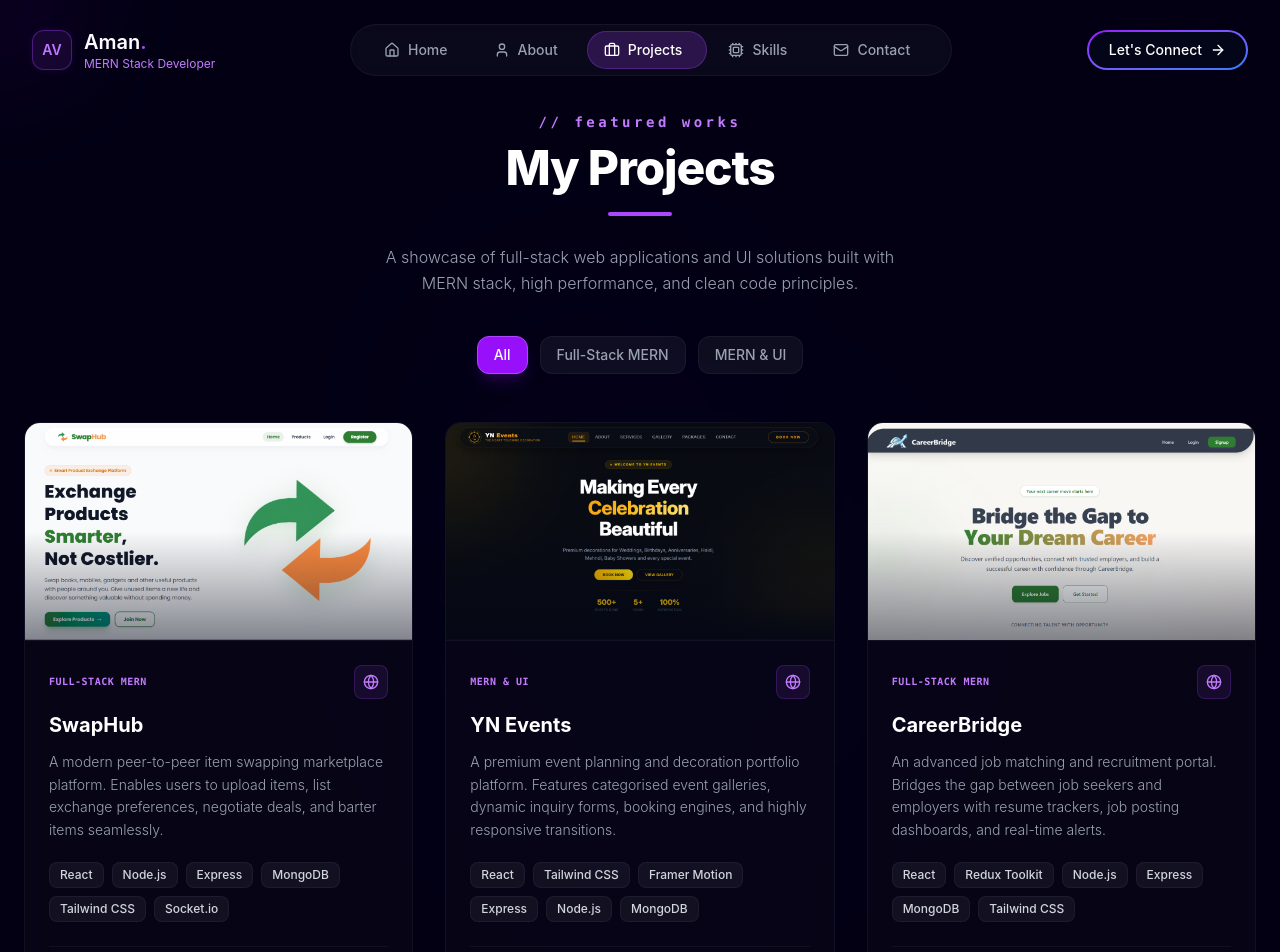
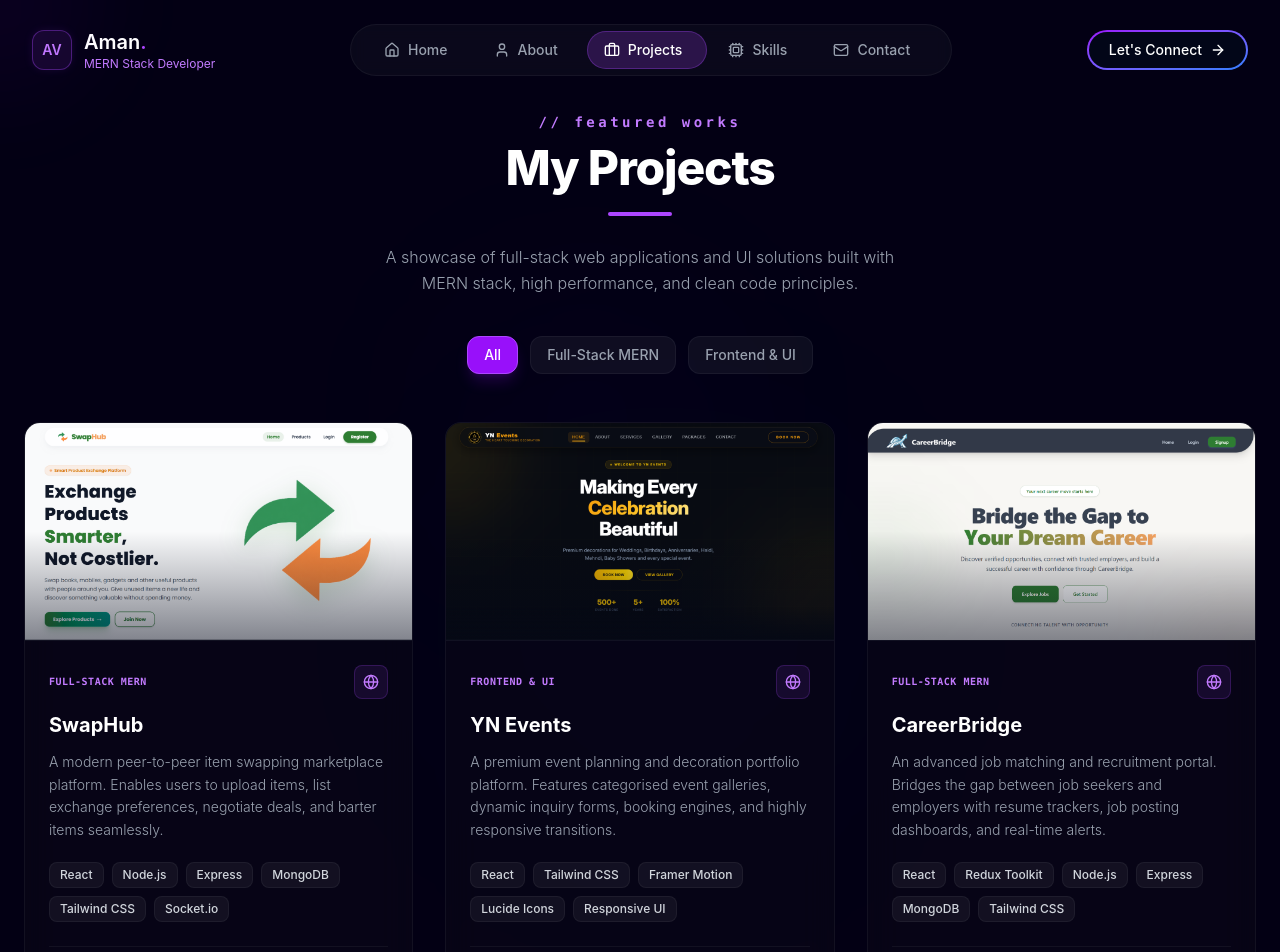
Before and after one commit to Amanverma45/AmanVerma_portfolio, a React app: page /projects in a window 1280 px wide. Shown: the top 952 px of the page. Built offline with nearby package versions, Linux system fonts and the light colour scheme; the HTML template or start-up script is replaced by a standard one.

Commit message:
Design: Update YN Events tech tags to accurately represent Frontend & UI technologies

```diff
--- a/src/Components/Projects.jsx
+++ b/src/Components/Projects.jsx
@@ -14,10 +14,10 @@ const Projects = () => {
         {
             title: 'YN Events',
             description: 'A premium event planning and decoration portfolio platform. Features categorised event galleries, dynamic inquiry forms, booking engines, and highly responsive transitions.',
-            tech: ['React', 'Tailwind CSS', 'Framer Motion', 'Express', 'Node.js', 'MongoDB'],
+            tech: ['React', 'Tailwind CSS', 'Framer Motion', 'Lucide Icons', 'Responsive UI'],
             link: 'https://yn-event.netlify.app',
             image: '/yn-event.png',
-            category: 'MERN & UI'
+            category: 'Frontend & UI'
         },
         {
             title: 'CareerBridge',
@@ -29,7 +29,7 @@ const Projects = () => {
         }
     ]
 
-    const categories = ['All', 'Full-Stack MERN', 'MERN & UI']
+    const categories = ['All', 'Full-Stack MERN', 'Frontend & UI']
     const [activeFilter, setActiveFilter] = useState('All')
 
     const filteredProjects = activeFilter === 'All'
```
